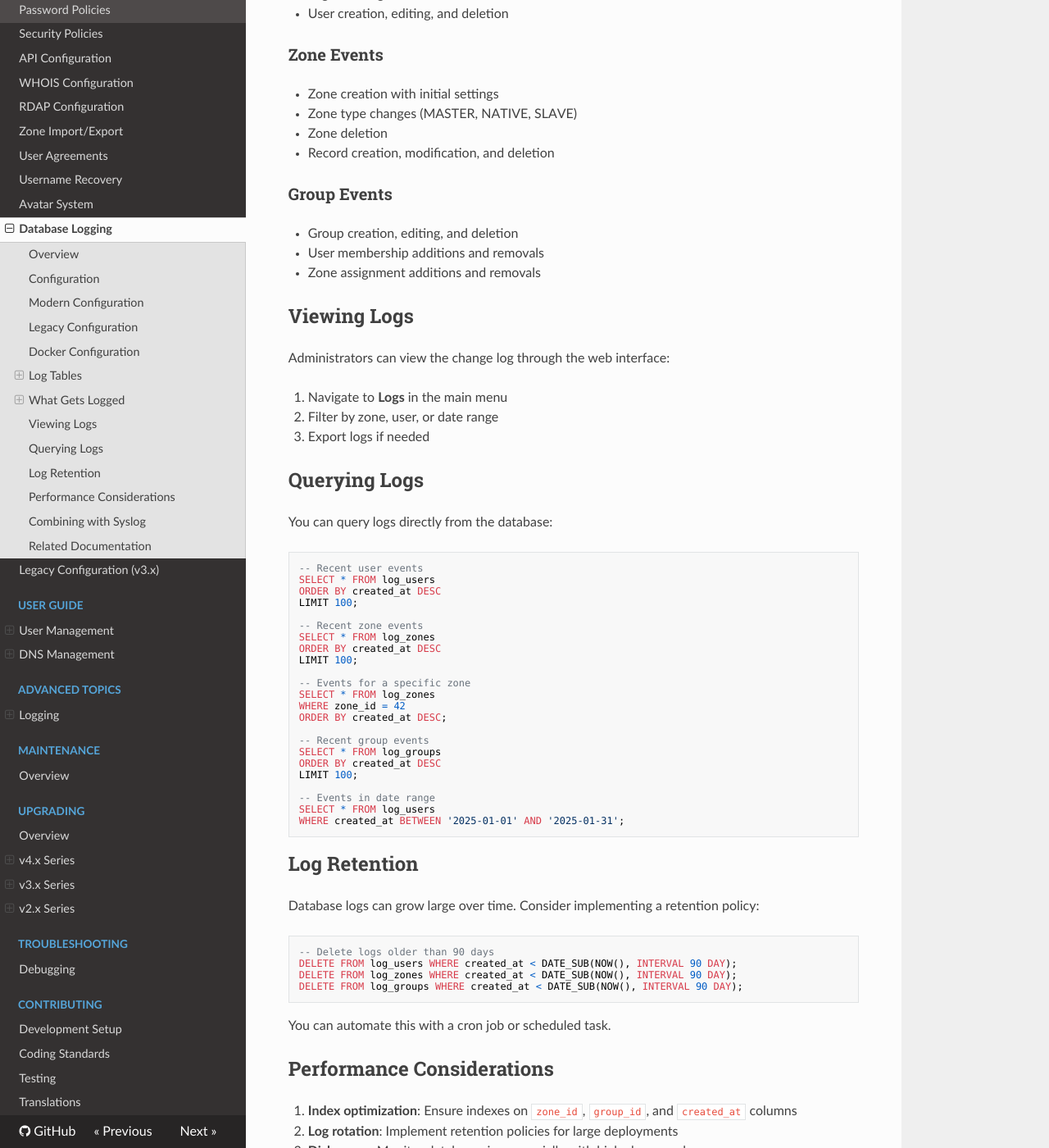
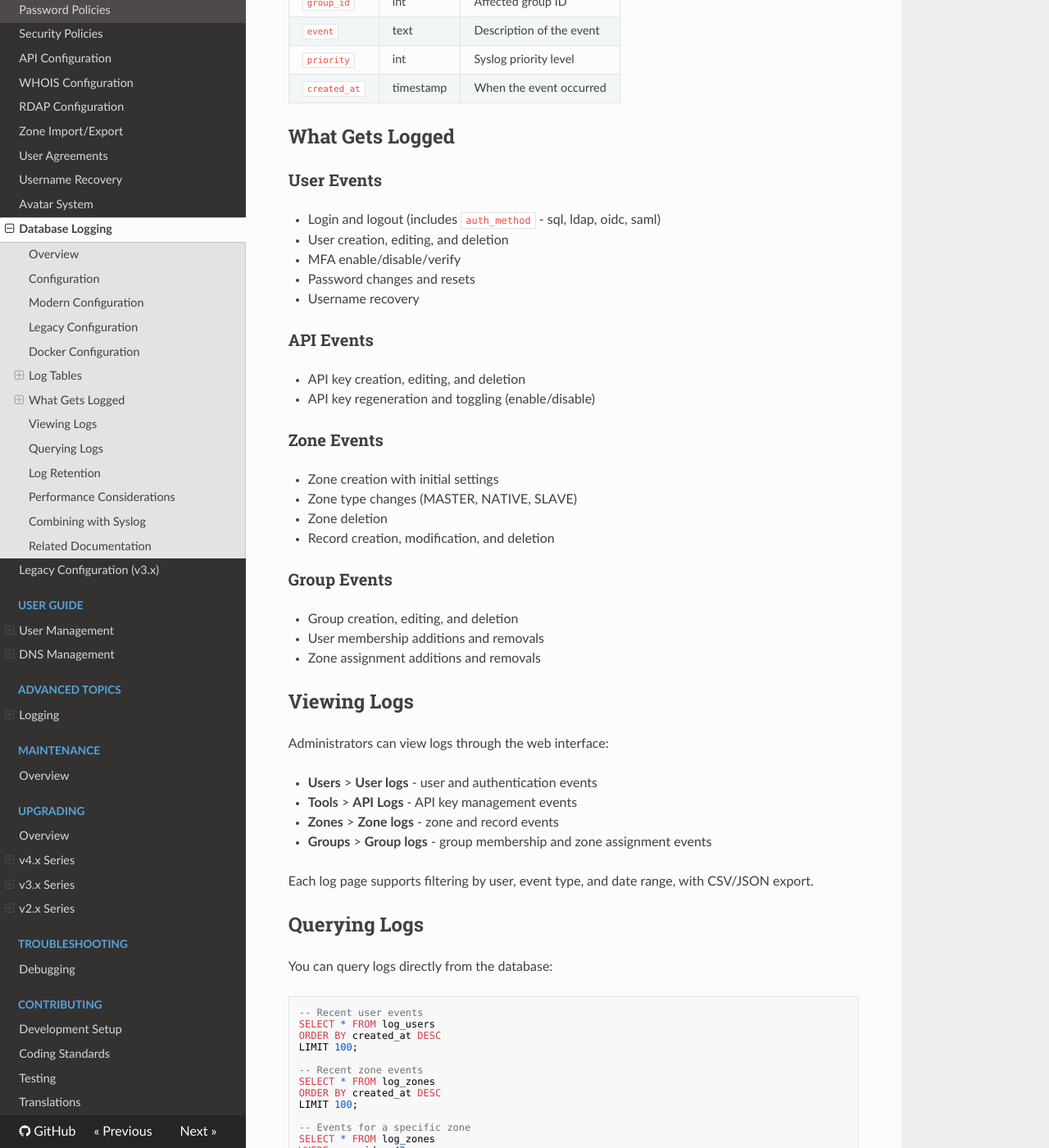
Before and after one commit to poweradmin/poweradmin-docs, an MkDocs documentation site: the page built from docs/configuration/database-logging.md, in a window 1280 px wide and 1400 px high, scrolled down 2106 px. Shown: the whole window at 82% size. Built offline with MkDocs 1.6.1, drawn with Linux system fonts in a browser that asks for light colours; nearby versions of some CDN libraries; some of the changed text lies outside the part shown.

Commit message:
docs: add API logs table and auth_method to logging documentation

````diff
--- a/docs/configuration/database-logging.md
+++ b/docs/configuration/database-logging.md
@@ -4,9 +4,10 @@
 
 ## Overview
 
-Database logging records operations across three log tables:
+Database logging records operations across four log tables:
 
-- **User events** (`log_users`): login/logout, user creation/editing/deletion
+- **User events** (`log_users`): login/logout, user creation/editing/deletion, MFA, password resets
+- **API events** (`log_api`): API key creation, editing, deletion, regeneration, and toggling
 - **Zone events** (`log_zones`): zone and record creation, modification, and deletion
 - **Group events** (`log_groups`): group creation/editing/deletion, membership and zone assignment changes
 
@@ -51,6 +52,15 @@
 | `priority` | int | Syslog priority level |
 | `created_at` | timestamp | When the event occurred |
 
+### log_api
+
+| Column | Type | Description |
+|--------|------|-------------|
+| `id` | int | Auto-increment ID |
+| `event` | text | Description of the event |
+| `priority` | int | Syslog priority level |
+| `created_at` | timestamp | When the event occurred |
+
 ### log_zones
 
 | Column | Type | Description |
@@ -75,8 +85,16 @@
 
 ### User Events
 
-- Login and logout
+- Login and logout (includes `auth_method` - sql, ldap, oidc, saml)
 - User creation, editing, and deletion
+- MFA enable/disable/verify
+- Password changes and resets
+- Username recovery
+
+### API Events
+
+- API key creation, editing, and deletion
+- API key regeneration and toggling (enable/disable)
 
 ### Zone Events
 
@@ -93,11 +111,14 @@
 
 ## Viewing Logs
 
-Administrators can view the change log through the web interface:
+Administrators can view logs through the web interface:
 
-1. Navigate to **Logs** in the main menu
-2. Filter by zone, user, or date range
-3. Export logs if needed
+- **Users** > **User logs** - user and authentication events
+- **Tools** > **API Logs** - API key management events
+- **Zones** > **Zone logs** - zone and record events
+- **Groups** > **Group logs** - group membership and zone assignment events
+
+Each log page supports filtering by user, event type, and date range, with CSV/JSON export.
 
 ## Querying Logs
 
@@ -136,6 +157,7 @@
 ```sql
 -- Delete logs older than 90 days
 DELETE FROM log_users WHERE created_at < DATE_SUB(NOW(), INTERVAL 90 DAY);
+DELETE FROM log_api WHERE created_at < DATE_SUB(NOW(), INTERVAL 90 DAY);
 DELETE FROM log_zones WHERE created_at < DATE_SUB(NOW(), INTERVAL 90 DAY);
 DELETE FROM log_groups WHERE created_at < DATE_SUB(NOW(), INTERVAL 90 DAY);
 ```
````
Also changed, not shown: docs/upgrading/v4.3.0.md (+8 -0 lines).
